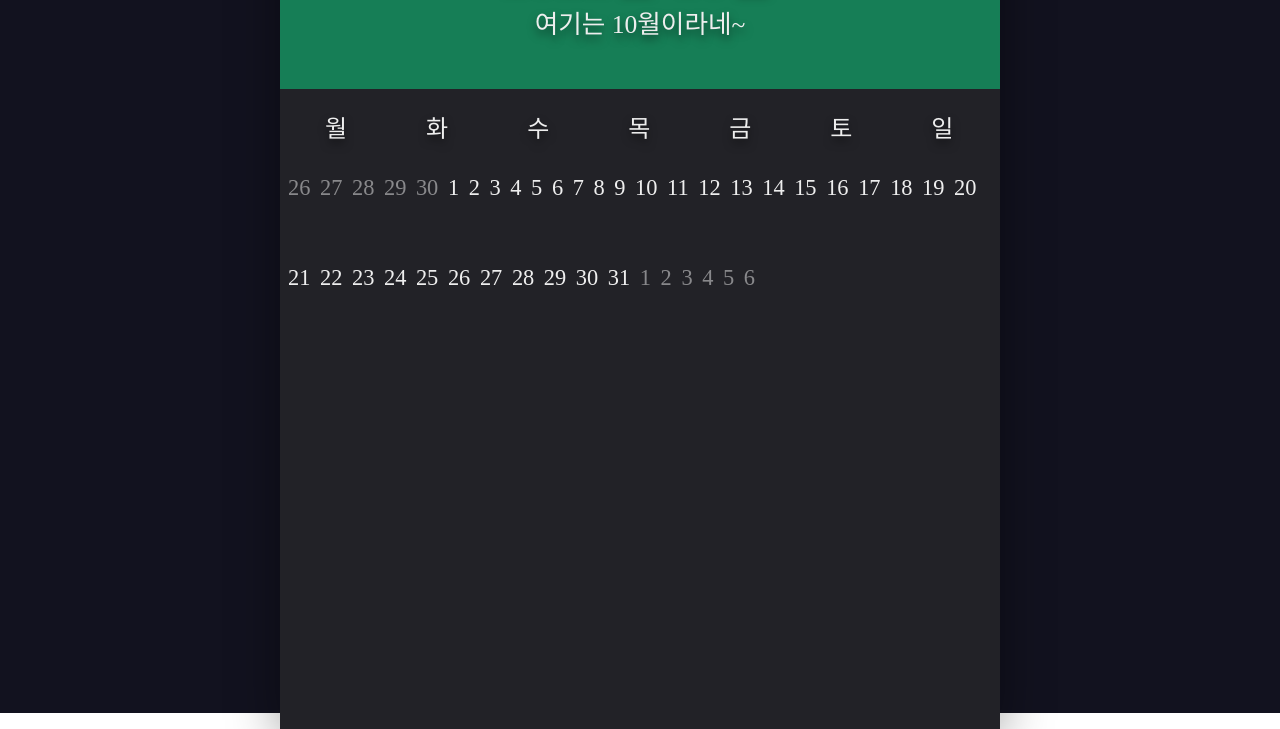
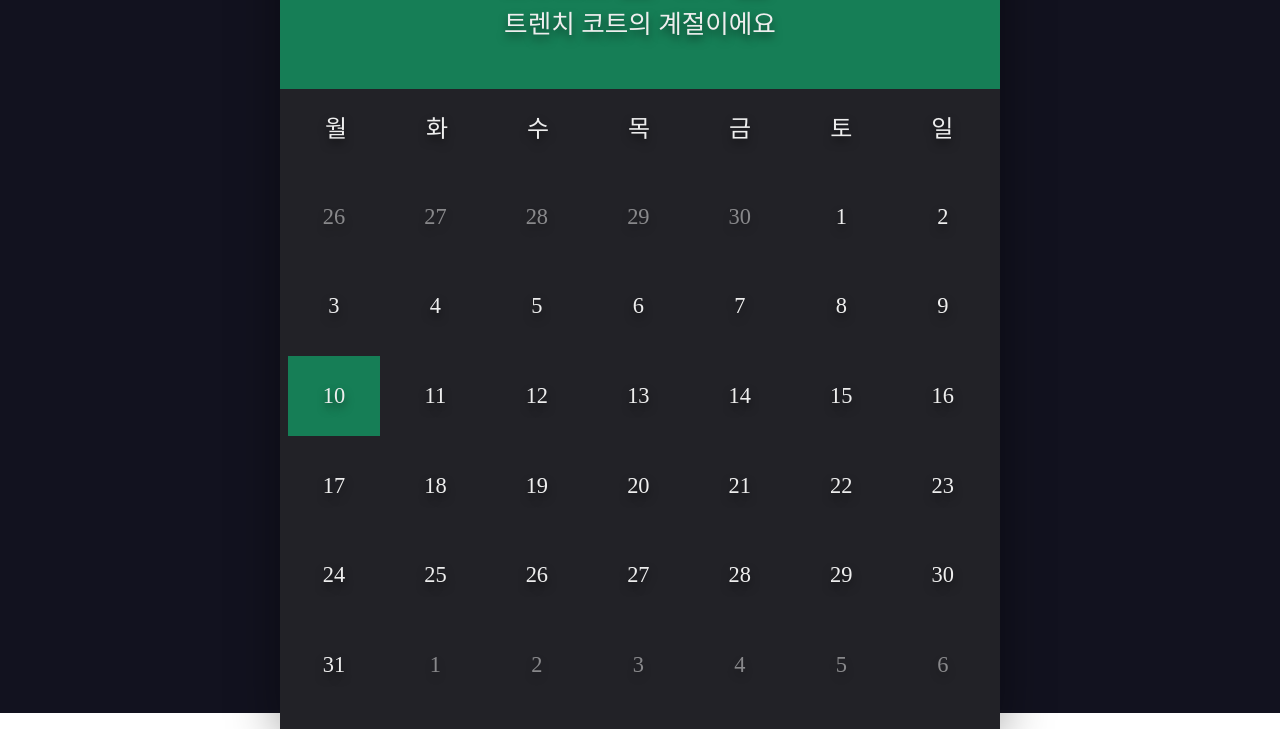
Before and after one commit to kdc3246/TimProject-Fman-, a plain HTML site: page index.html in a window 1280 px wide. Shown: the part 87-816 px from the top of the page. Drawn offline with nearby package versions, Linux system fonts and the light colour scheme; some icons are missing.

Commit message:
수정된 파일

```diff
--- a/index.html
+++ b/index.html
@@ -31,7 +31,7 @@
                 <span class="lnr lnr-pointer-left"></span>
                 <div class="date">
                     <h1>2022년 10월</h1>
-                    <p>여기는 10월이라네~</p>
+                    <p>트렌치 코트의 계절이에요</p>
                 </div>
                 <span class="lnr lnr-pointer-right"></span>
             </div>
@@ -59,7 +59,7 @@
                 <div>7</div>
                 <div>8</div>
                 <div>9</div>
-                <div>10</div>
+                <div class="today">10</div>
                 <div>11</div>
                 <div>12</div>
                 <div>13</div>
--- a/main.css
+++ b/main.css
@@ -104,13 +104,12 @@
 }
 
 /* div = 월,화,수,목,금,토,일(.weekdays 자식) 속성 설정 */
-.weekdays div {
+.weekdays div{
     font-size: 1.5rem;
     font-weight: 400;
     /* 텍스트 문자 간의 간격 설정 */
     letter-spacing: 0.1rem;
-    width: 45rem;
-
+    width: calc(44.2rem/7);
     display: flex;
     justify-content: center;
     align-items: center;
@@ -124,12 +123,17 @@
     padding: 0.2rem;
 }
 
-.days div {
+.days div{
     font-size: 1.4rem;
     margin: 0.3rem;
-    width: calc(40.2/7)/;
+    width: calc(40.2rem /7);
     height: 5rem;
+    display: flex;
+    justify-content: center;
+    align-items: center;
+    text-shadow: 0 0.3rem 0.5rem rgba(0, 0, 0, 0.5);
 }
+
 /* 월,화,수,목,금,토,일 div에서 .today 오늘인 날짜뺴고 나머지 날에 hover을 주고
 오늘 날짜는 hover 애니메이션이 안들어가게 not()을 사용해주었다. */
 .days div:hover:not(.today) {
@@ -140,9 +144,11 @@
 
 .prev-date,
 .next-date {
+    /* 지난 달과 다음 달에 보이는 날짜를 0.5정도 투명화를 주었다. */
     opacity: 0.5;
 }
 
 .today {
+    /* 오늘 날은 초록색으로 표시를해주었다. */
     background-color: #167e56;
 }
```
